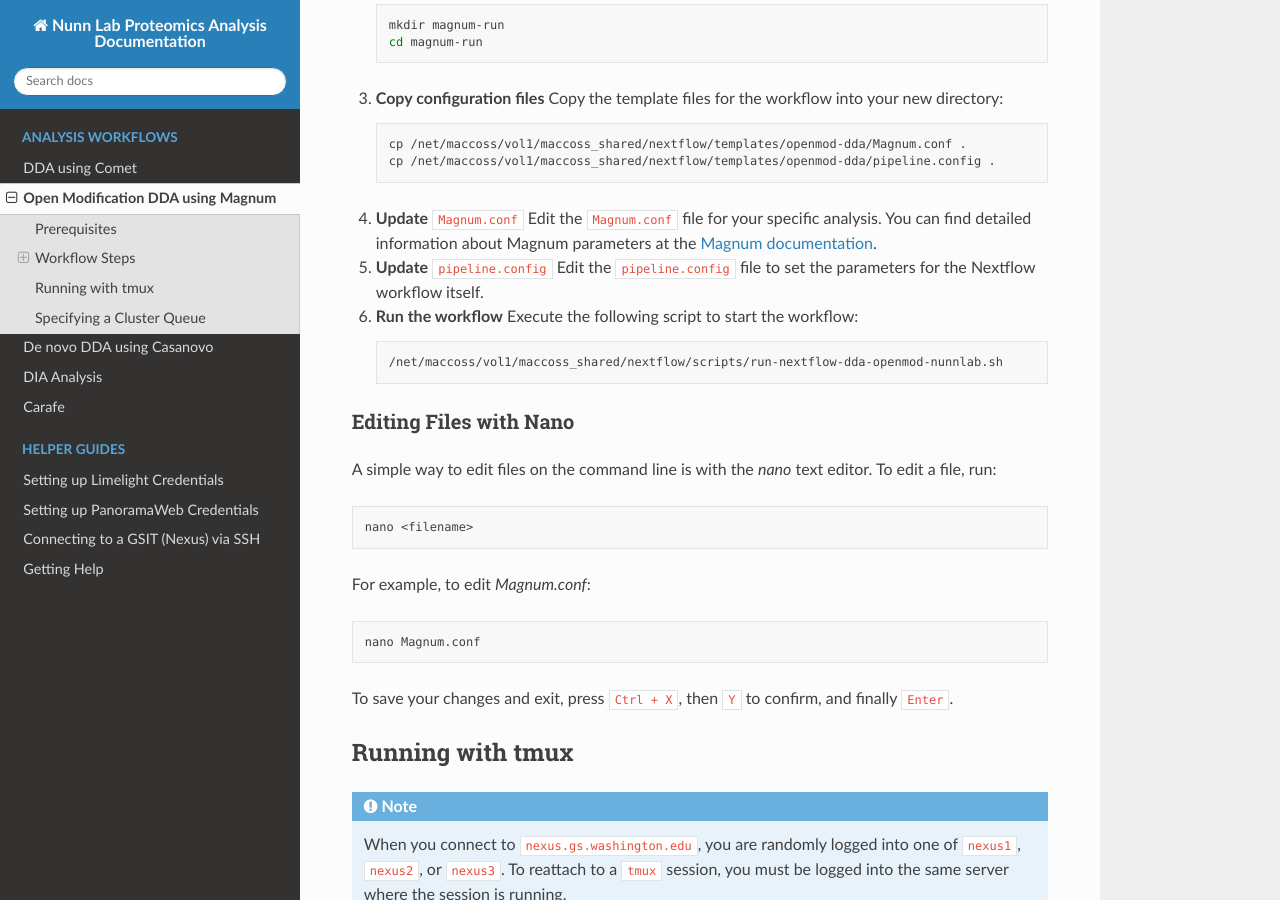
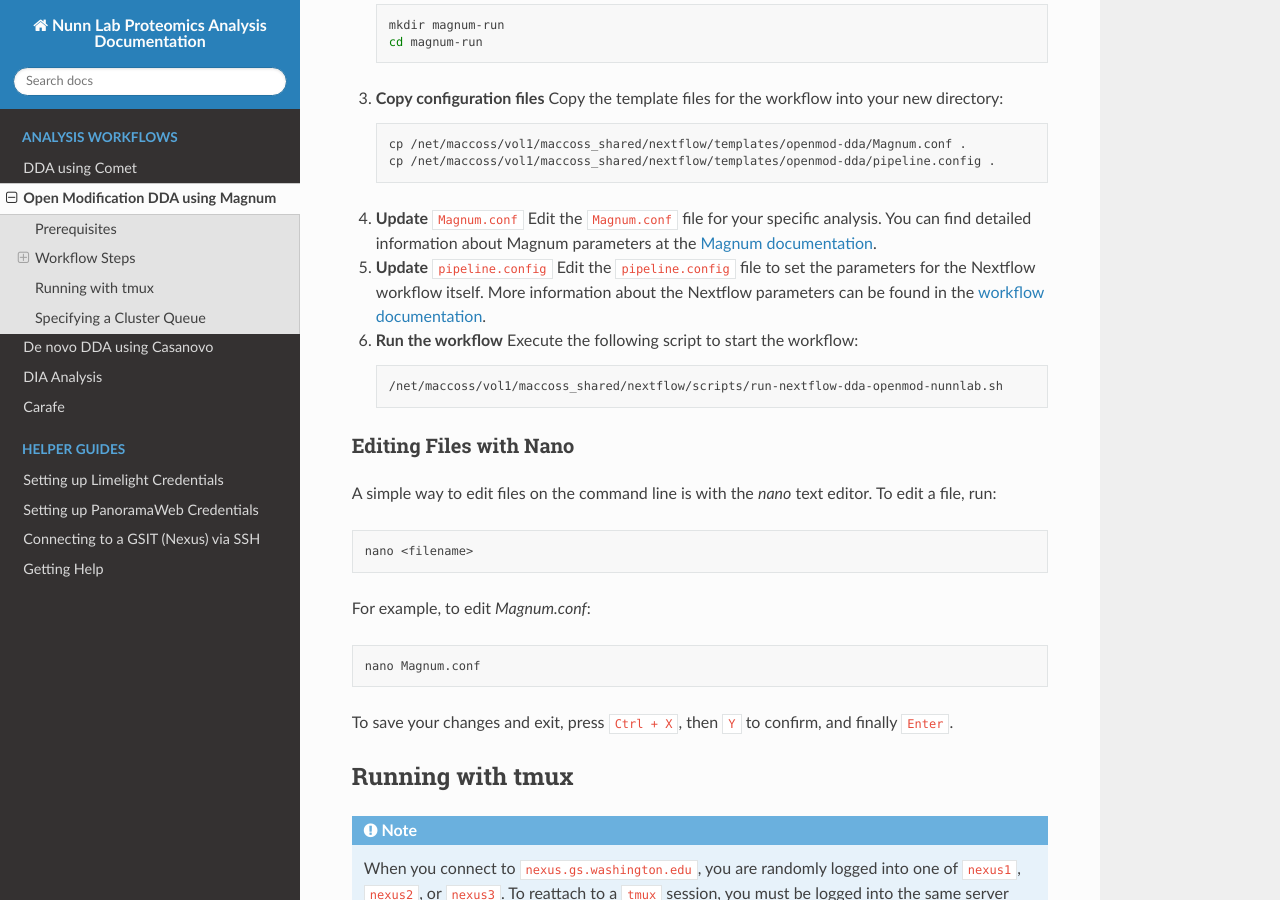
Before and after one commit to Nunn-Lab-UW/proteomics-analysis-documentation, a Sphinx documentation site: the page built from docs/dda_magnum.rst, in a window 1280 px wide and 900 px high, scrolled down 621 px. Built offline with Sphinx 7.4.7 and the Read the Docs theme 3.1.0, drawn with Linux system fonts in a browser that asks for light colours.

Commit message:
link to magnum workflow params docs

```diff
--- a/docs/dda_magnum.rst
+++ b/docs/dda_magnum.rst
@@ -38,7 +38,7 @@
    Edit the ``Magnum.conf`` file for your specific analysis. You can find detailed information about Magnum parameters at the `Magnum documentation <https://magnum-ms.org/param/index.html>`_.
 
 5. **Update** ``pipeline.config``
-   Edit the ``pipeline.config`` file to set the parameters for the Nextflow workflow itself.
+   Edit the ``pipeline.config`` file to set the parameters for the Nextflow workflow itself. More information about the Nextflow parameters can be found in the `workflow documentation <https://nf-openmod-dda.readthedocs.io/>`_.
 
 6. **Run the workflow**
    Execute the following script to start the workflow:
```
